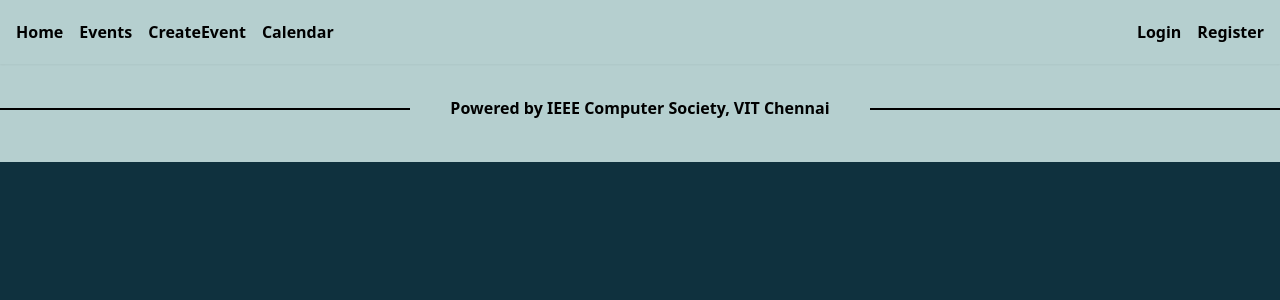
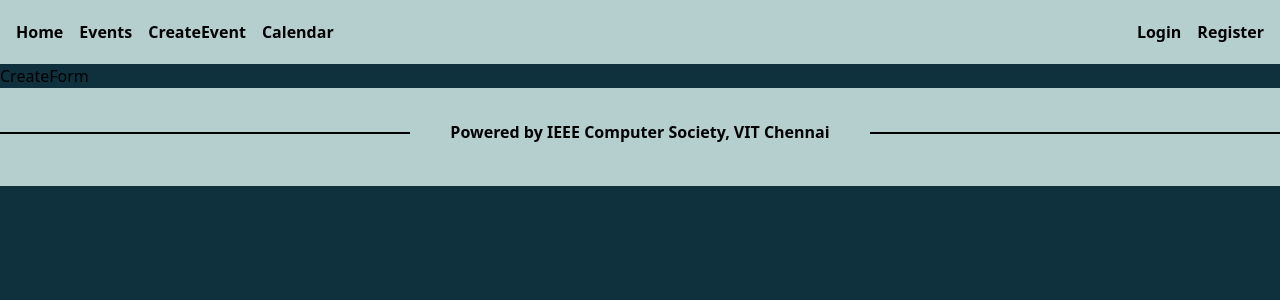
Before and after one commit to ComputerSocietyVITC/club-events, a React (Create React App) app: page /createform in a window 1280 px wide. Shown: the top 300 px of the page. Built offline with nearby package versions, Linux system fonts and the light colour scheme; the HTML template or start-up script is replaced by a standard one.

Commit message:
Added tailwind forms, created "create forms" page

```diff
--- a/package.json
+++ b/package.json
@@ -5,6 +5,7 @@
   "dependencies": {
     "@craco/craco": "^6.3.0",
     "@supabase/supabase-js": "^1.27.0",
+    "@tailwindcss/forms": "^0.3.4",
     "@testing-library/jest-dom": "^5.15.0",
     "@testing-library/react": "^11.2.7",
     "@testing-library/user-event": "^12.8.3",
--- a/src/App.jsx
+++ b/src/App.jsx
@@ -18,6 +18,7 @@ const IndividualEvent = lazy(() => import('./content/events/IndivualEvent'));
 const CreateEvent = lazy(() => import('./content/events/CreateEvent'));
 const Dashboard = lazy(() => import('./content/Dashboard'));
 const Calendar = lazy(() => import('./content/Calendar'));
+const CreateForm = lazy(() => import('./content/CreateForm'));
 
 const App = () => {
   useEffect(() => (document.body.style.background = '#0F313E'));
@@ -36,6 +37,7 @@ const App = () => {
           <Route path="/events/:eventId/:eventName/analytics" element={<EventAnalytics />} />
           <Route path="/dashboard" element={<Dashboard />} />
           <Route path="/calendar" element={<Calendar />} />
+          <Route path="/createform" element={<CreateForm />} />
         </Routes>
       </Suspense>
       <Footer />
--- /dev/null
+++ b/src/content/CreateForm.jsx
@@ -0,0 +1,9 @@
+const CreateForm = () => {
+    return (
+        <div>
+            <h1>CreateForm</h1>
+        </div>
+    );
+};
+
+export default CreateForm;
--- a/tailwind.config.js
+++ b/tailwind.config.js
@@ -78,5 +78,7 @@ module.exports = {
   variants: {
     extend: {},
   },
-  plugins: [],
+  plugins: [
+    require('@tailwindcss/forms'),
+  ],
 };
```
